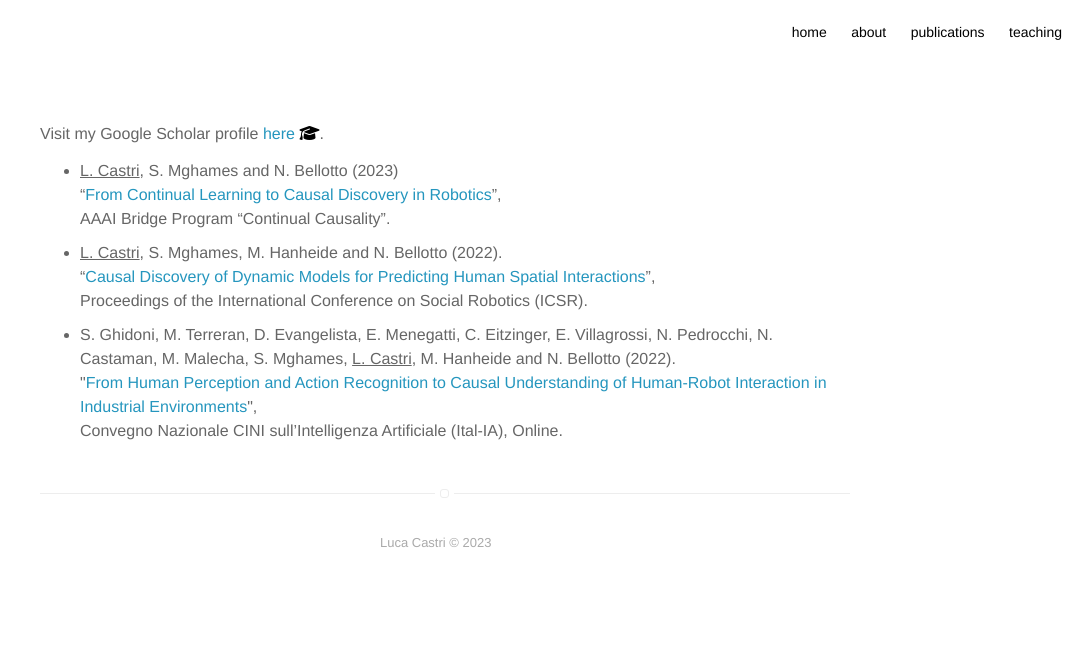
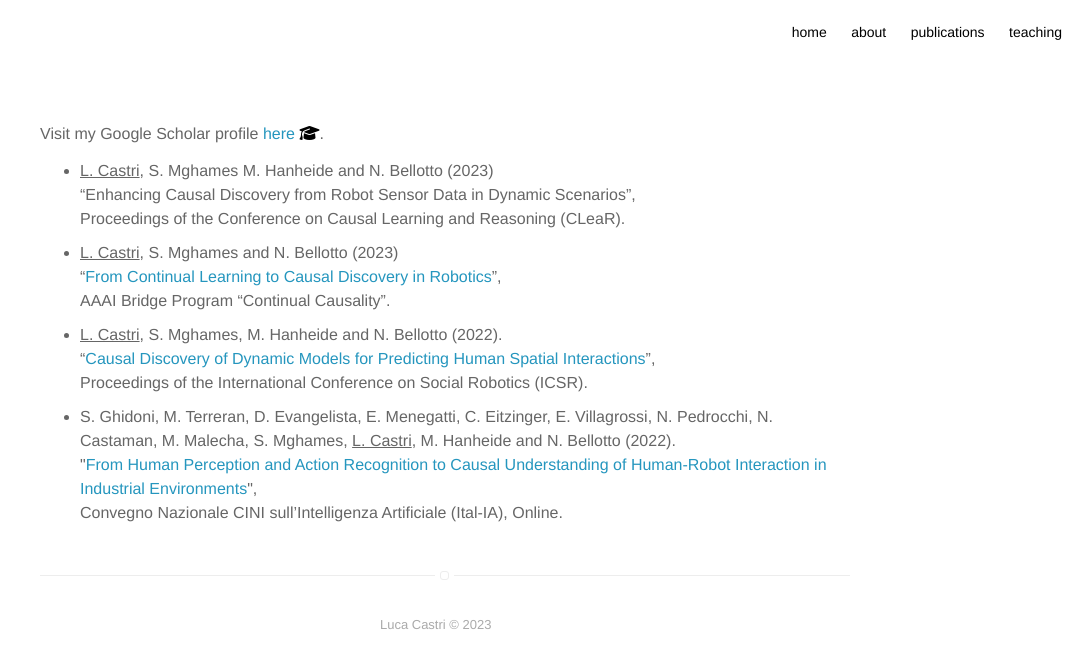
Before and after one commit to lcastri/lcastri.github.io, a Jekyll site: the page built from publications.html, in a window 1280 px wide. Shown: the top 668 px of the page, without its empty margins (195-1280 px from the left). Built offline with Jekyll 4.4.1, drawn with Linux system fonts in a browser that asks for light colours; nearby versions of some CDN libraries.

Commit message:
CLeaR publication added

```diff
--- a/publications.html
+++ b/publications.html
@@ -6,13 +6,18 @@ layout: page
 Visit my Google Scholar profile <a class="ext_link" href="https://scholar.google.com/citations?user=MWKfdVQAAAAJ&hl=en&oi=ao">here</a> <i class="fa fa-graduation-cap inline-icon"></i>.
 <ul>
     <li>
+        <u>L. Castri</u>, S. Mghames M. Hanheide and N. Bellotto (2023)<br>
+        “Enhancing Causal Discovery from Robot Sensor Data in Dynamic Scenarios”,<br>
+        Proceedings of the Conference on Causal Learning and Reasoning (CLeaR).
+    </li>
+    <li>
         <u>L. Castri</u>, S. Mghames and N. Bellotto (2023)<br>
-        “<a class="ext_link" href="https://arxiv.org/pdf/2301.03886.pdf">From Continual Learning to Causal Discovery in Robotics</a>”,<br>
+        “<a class="ext_link" href="https://arxiv.org/abs/2301.03886">From Continual Learning to Causal Discovery in Robotics</a>”,<br>
         AAAI Bridge Program “Continual Causality”.
     </li>
     <li>
         <u>L. Castri</u>, S. Mghames, M. Hanheide and N. Bellotto (2022).<br>
-        “<a class="ext_link" href="https://arxiv.org/pdf/2210.16535.pdf">Causal Discovery of Dynamic Models for Predicting Human Spatial Interactions</a>”,<br>
+        “<a class="ext_link" href="https://arxiv.org/abs/2210.16535">Causal Discovery of Dynamic Models for Predicting Human Spatial Interactions</a>”,<br>
         Proceedings of the International Conference on Social Robotics (ICSR).
     </li>
     <li>
```
